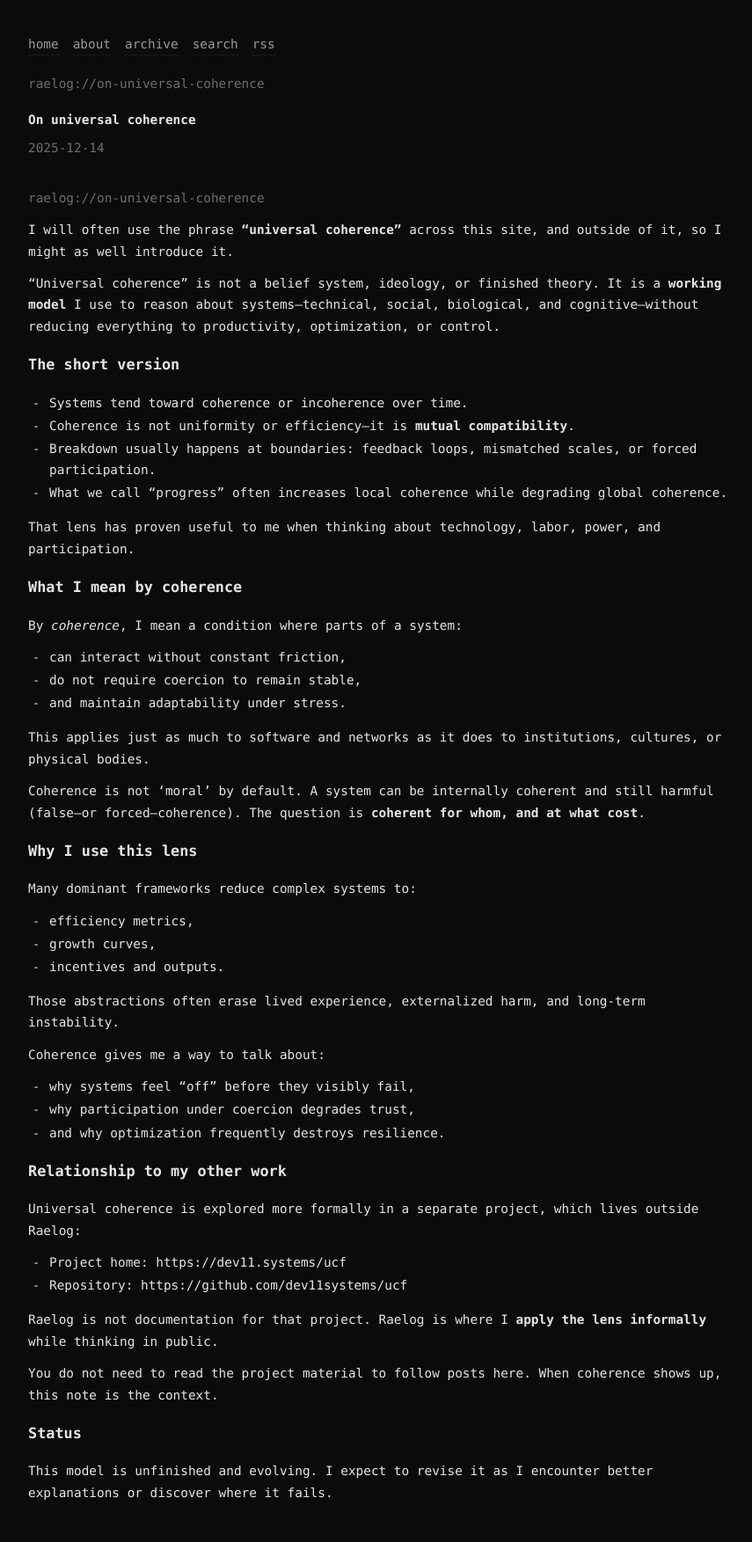
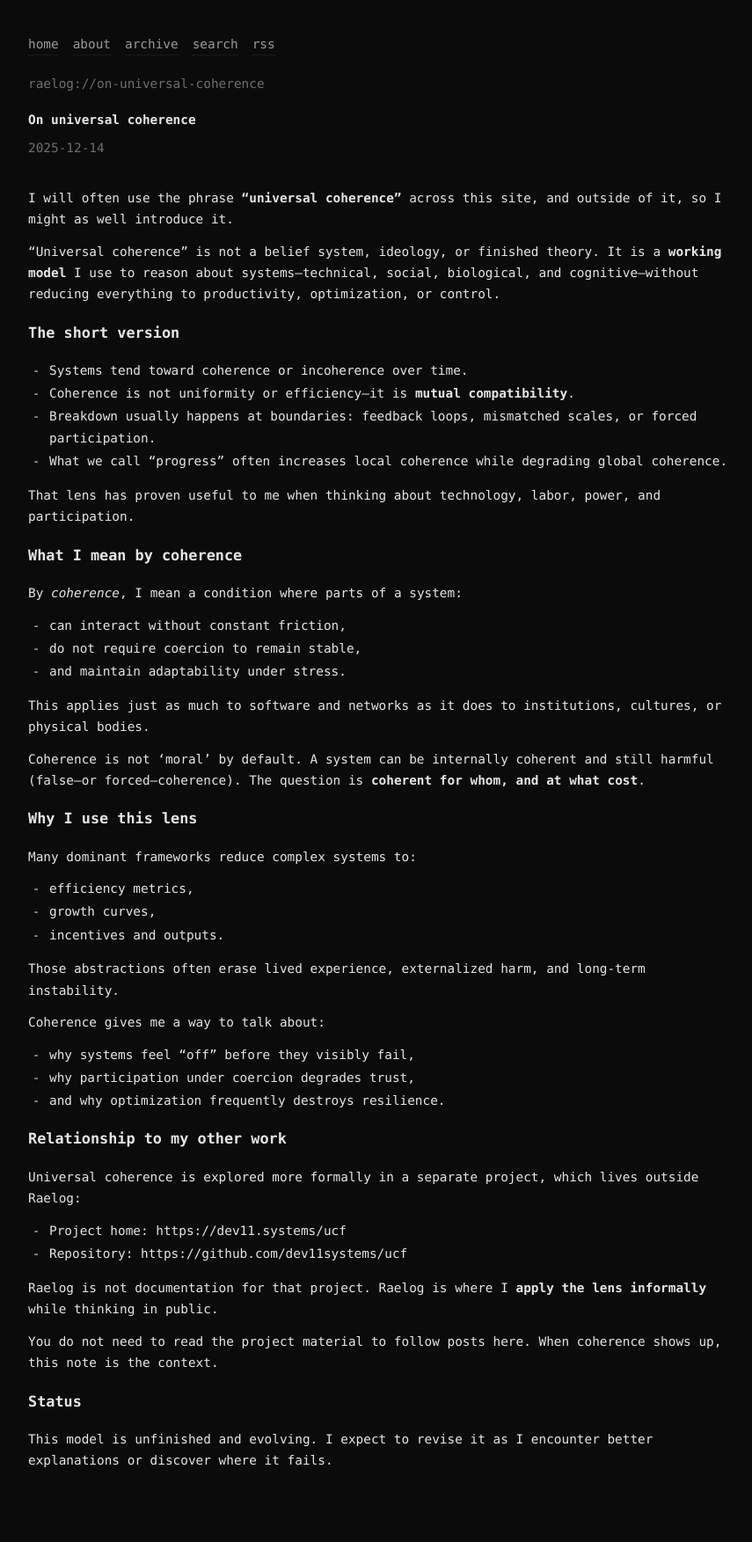
Before and after one commit to raelovejoy/raelog, a Jekyll site: the page built from _posts/2025-12-14-on-universal-coherence.md, in a window 1280 px wide. Shown: the whole page at 88% size, without its empty margins (208-1063 px from the left). Built offline with Jekyll 4.4.1, drawn with Linux system fonts in a browser that asks for light colours; after the commit the page ends 1717 px from its top, so only the background shows below that.

Commit message:
Update 2025-12-14-on-universal-coherence.md

```diff
--- a/_posts/2025-12-14-on-universal-coherence.md
+++ b/_posts/2025-12-14-on-universal-coherence.md
@@ -2,8 +2,6 @@
 layout: post
 title: "On universal coherence"
 ---
-
-<span class="dim">raelog://on-universal-coherence</span>
 
 I will often use the phrase **"universal coherence"** across this site, and outside of it, so I might as well introduce it.
 
```
